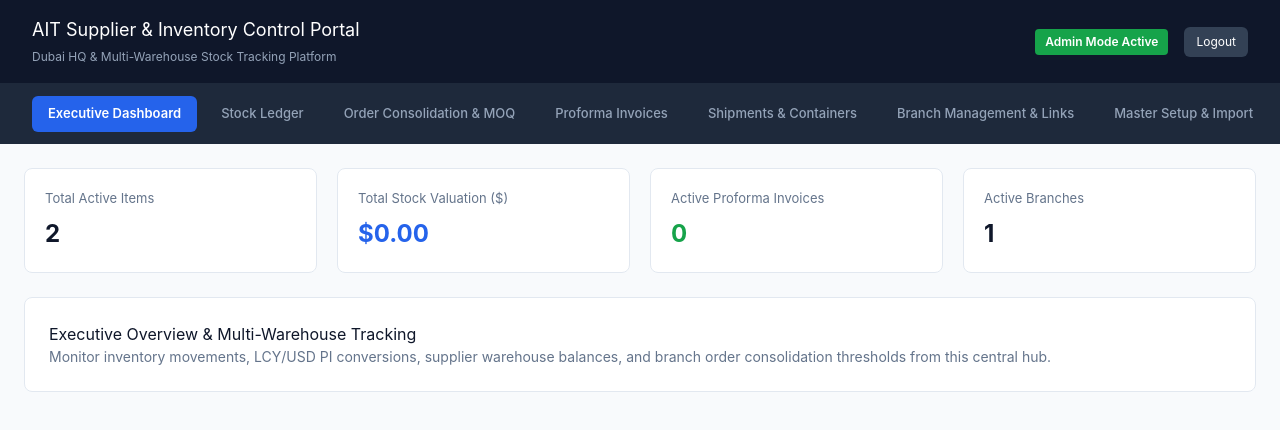
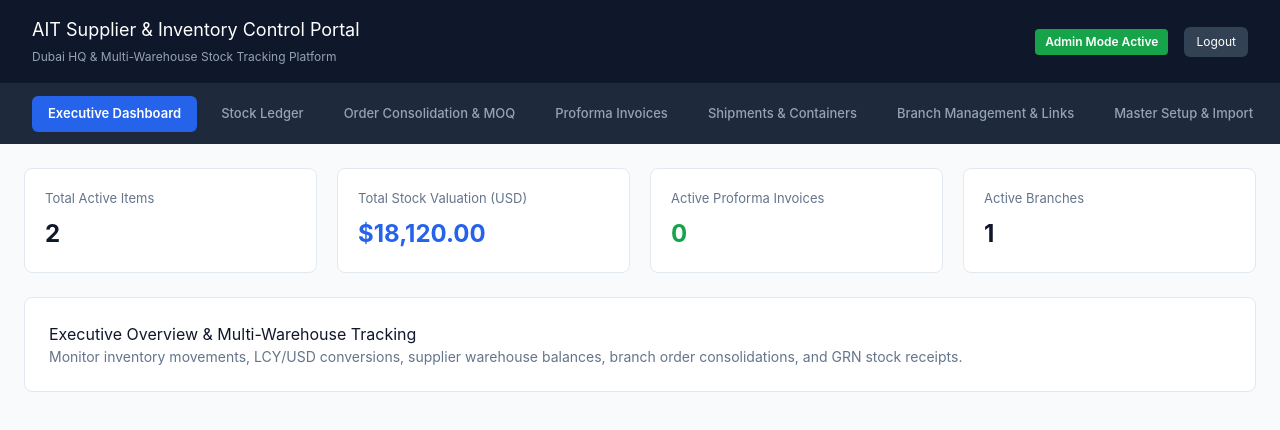
Before and after one commit to abdulrehmanmaisongalaxy/AIT-Stock-Tracker-at-Supplier-Warehouse, a React (Vite) app: page / in a window 1280 px wide. Both pictures are taken after a click on the button "Sign In to HQ Admin". Shown: the top 430 px of the page. Built offline with nearby package versions, Linux system fonts and the light colour scheme.

Commit message:
ExecutiveDashboard.jsx

```diff
--- a/src/components/ExecutiveDashboard.jsx
+++ b/src/components/ExecutiveDashboard.jsx
@@ -1,7 +1,7 @@
 import React from 'react';
 
 export default function ExecutiveDashboard({ items, branches, proformaInvoices }) {
-  const totalStockVal = items.reduce((acc, item) => acc + (((item.openingStock || 0) + (item.receivedQty || 0) - (item.shippedQty || 0)) * (item.unitPrice || 0)), 0);
+  const totalStockVal = items.reduce((acc, item) => acc + (((item.openingStock || 0) + (item.receivedQty || 0) - (item.shippedQty || 0)) * (item.unitPriceUSD || 0)), 0);
 
   return (
     <div>
@@ -11,7 +11,7 @@ export default function ExecutiveDashboard({ items, branches, proformaInvoices }
           <div style={{ fontSize: '24px', fontWeight: 'bold', color: '#0f172a', marginTop: '8px' }}>{items.length}</div>
         </div>
         <div style={cardStyle}>
-          <div style={{ fontSize: '13px', color: '#64748b' }}>Total Stock Valuation ($)</div>
+          <div style={{ fontSize: '13px', color: '#64748b' }}>Total Stock Valuation (USD)</div>
           <div style={{ fontSize: '24px', fontWeight: 'bold', color: '#2563eb', marginTop: '8px' }}>${totalStockVal.toLocaleString(undefined, { minimumFractionDigits: 2 })}</div>
         </div>
         <div style={cardStyle}>
@@ -26,7 +26,7 @@ export default function ExecutiveDashboard({ items, branches, proformaInvoices }
 
       <div style={{ background: '#fff', padding: '24px', borderRadius: '8px', border: '1px solid #e2e8f0' }}>
         <h3 style={{ marginTop: 0, color: '#0f172a' }}>Executive Overview & Multi-Warehouse Tracking</h3>
-        <p style={{ color: '#64748b', fontSize: '14px' }}>Monitor inventory movements, LCY/USD PI conversions, supplier warehouse balances, and branch order consolidation thresholds from this central hub.</p>
+        <p style={{ color: '#64748b', fontSize: '14px' }}>Monitor inventory movements, LCY/USD conversions, supplier warehouse balances, branch order consolidations, and GRN stock receipts.</p>
       </div>
     </div>
   );
```
